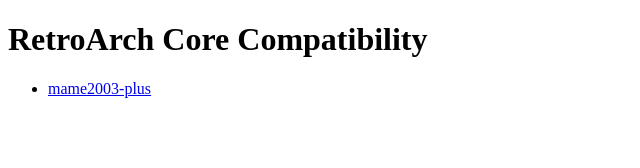
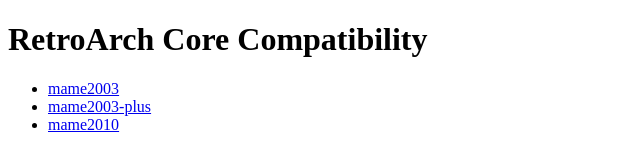
Before and after one commit to libretro/core-compatibility, a plain HTML site: page index.html in a window 1280 px wide. Shown: the whole page, without its empty margins (0-640 px from the left). Drawn offline with Linux system fonts and the light colour scheme.

Commit message:
add mame2003 and mame2010

```diff
--- a/index.html
+++ b/index.html
@@ -7,7 +7,9 @@
 	<body>
 		<h1>RetroArch Core Compatibility</h1>
 		<ul>
+			<li><a href="cores/mame2003/mame2003.html">mame2003</a></li>
 			<li><a href="cores/mame2003-plus/mame2003-plus.html">mame2003-plus</a></li>
+			<li><a href="cores/mame2010/mame2010.html">mame2010</a></li>
 		</ul>
 	</body>
 </html>
```
